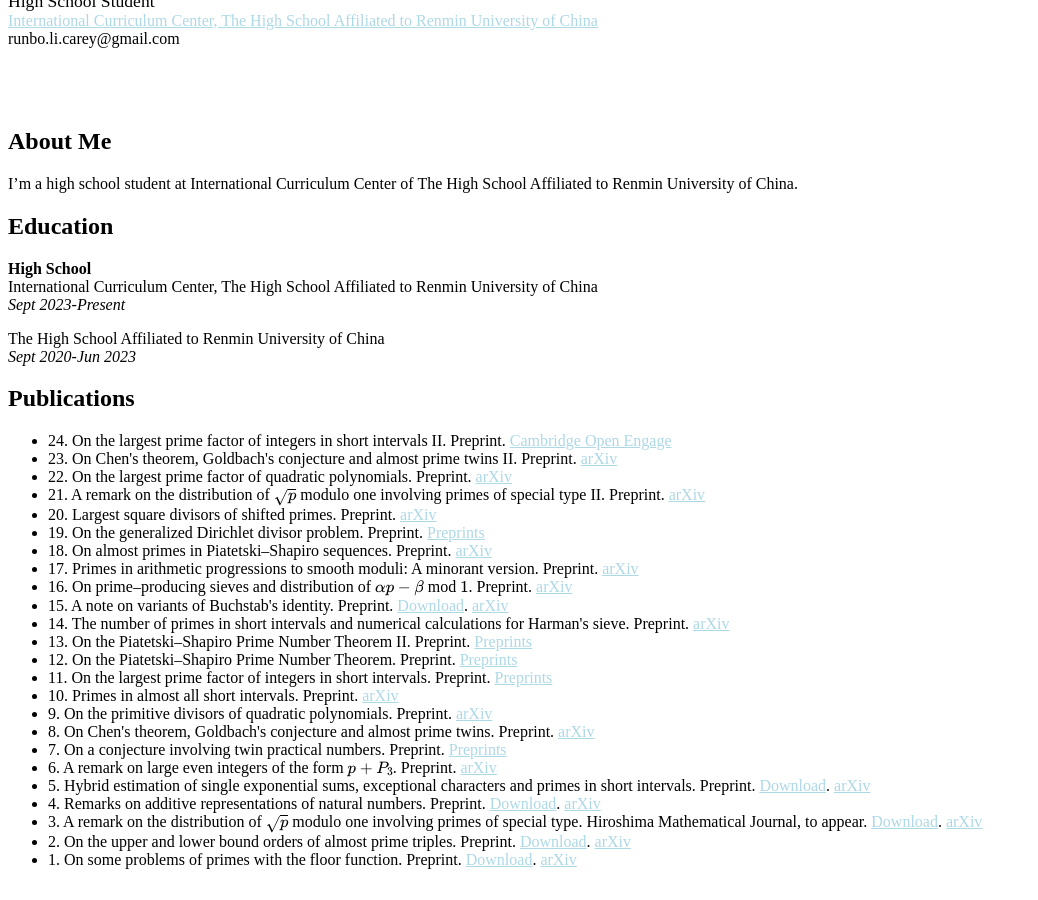
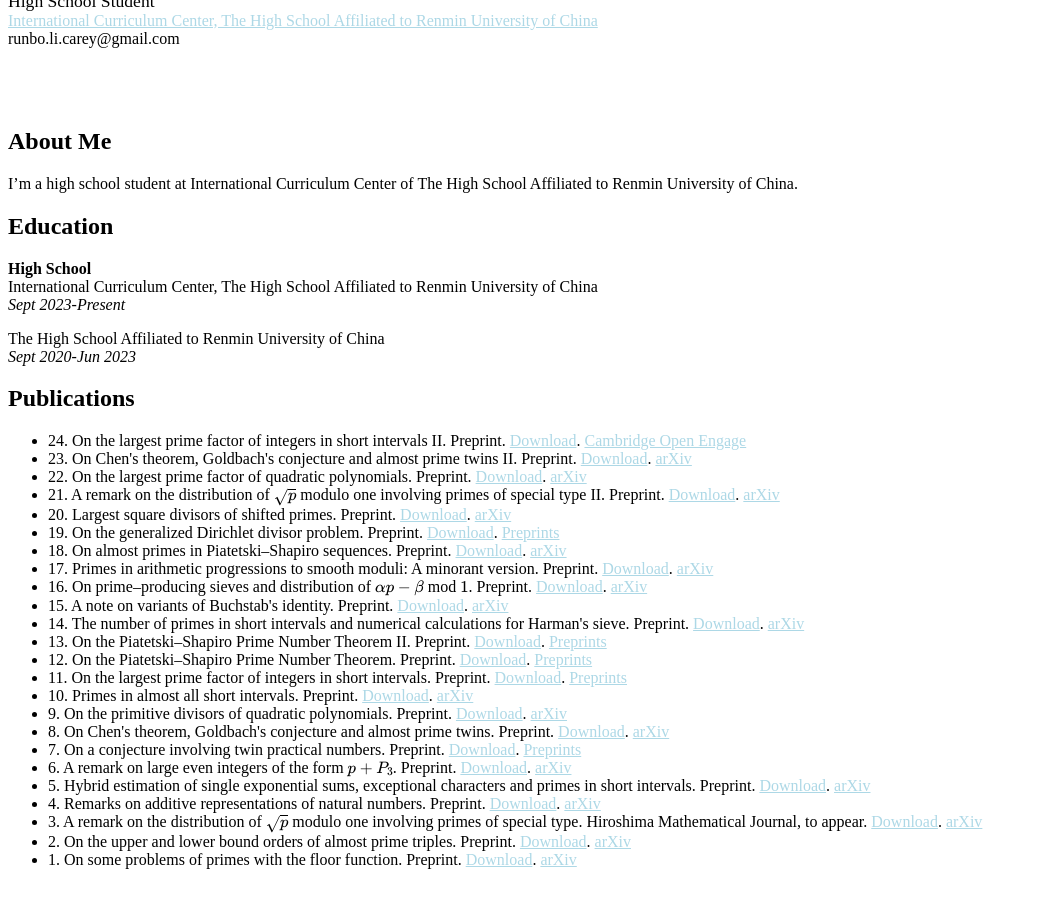
Before and after one commit to CareyRunboLi/CareyRunboLi.github.io, a Jekyll site: the page built from index.md, in a window 1280 px wide and 900 px high, scrolled down 1381 px. Shown: the whole window, without its empty margins (0-1038 px from the left). Built offline with Jekyll 4.4.1, drawn with Linux system fonts in a browser that asks for light colours; some web fonts are replaced; formulas are drawn with MathJax 3; a style sheet for code colours, icons or effects is not loaded; our own code applies the rules of GitHub Pages for plain Markdown files.

Commit message:
Update preprints.md

```diff
--- a/_includes/preprints.md
+++ b/_includes/preprints.md
@@ -7,25 +7,25 @@
 ## Publications
 
 <ul style="margin:0 0 5px;">
-  <li>24. On the largest prime factor of integers in short intervals II. Preprint. <a href="https://doi.org/10.33774/coe-2025-xnbjq"><span>Cambridge Open Engage</span></a></li>
-  <li>23. On Chen's theorem, Goldbach's conjecture and almost prime twins II. Preprint. <a href="https://arxiv.org/abs/2405.05727v4"><span>arXiv</span></a></li>
-  <li>22. On the largest prime factor of quadratic polynomials. Preprint. <a href="https://arxiv.org/abs/2406.07575v2"><span>arXiv</span></a></li>
-  <li>21. A remark on the distribution of $\sqrt{p}$ modulo one involving primes of special type II. Preprint. <a href="https://arxiv.org/abs/2401.01351v2"><span>arXiv</span></a></li>
-  <li>20. Largest square divisors of shifted primes. Preprint. <a href="https://arxiv.org/abs/2505.23779v1"><span>arXiv</span></a></li>
-  <li>19. On the generalized Dirichlet divisor problem. Preprint. <a href="https://www.preprints.org/manuscript/202505.1432/v1"><span>Preprints</span></a></li>
-  <li>18. On almost primes in Piatetski–Shapiro sequences. Preprint. <a href="https://arxiv.org/abs/2505.09634"><span>arXiv</span></a></li>
-  <li>17. Primes in arithmetic progressions to smooth moduli: A minorant version. Preprint. <a href="https://arxiv.org/abs/2505.09629v1"><span>arXiv</span></a></li>
-  <li>16. On prime–producing sieves and distribution of $\alpha p - \beta$ mod $1$. Preprint. <a href="https://arxiv.org/abs/2504.13195v2"><span>arXiv</span></a></li>
+  <li>24. On the largest prime factor of integers in short intervals II. Preprint. <a href="http://runbolicarey.com/assets/downloads/On_the_largest_prime_factor_of_integers_in_short_intervals_II.pdf"><span>Download</span></a>. <a href="https://doi.org/10.33774/coe-2025-xnbjq"><span>Cambridge Open Engage</span></a></li>
+  <li>23. On Chen's theorem, Goldbach's conjecture and almost prime twins II. Preprint. <a href="http://runbolicarey.com/assets/downloads/On_Chen_s_theorem__Goldbach_s_conjecture_and_almost_prime_twins_II.pdf"><span>Download</span></a>. <a href="https://arxiv.org/abs/2405.05727v4"><span>arXiv</span></a></li>
+  <li>22. On the largest prime factor of quadratic polynomials. Preprint. <a href="http://runbolicarey.com/assets/downloads/On_the_largest_prime_factor_of_quadratic_polynomials.pdf"><span>Download</span></a>. <a href="https://arxiv.org/abs/2406.07575v2"><span>arXiv</span></a></li>
+  <li>21. A remark on the distribution of $\sqrt{p}$ modulo one involving primes of special type II. Preprint. <a href="http://runbolicarey.com/assets/downloads/A_remark_on_the_distribution_of__p_modulo_one_involving_primes_of_special_type_II.pdf"><span>Download</span></a>. <a href="https://arxiv.org/abs/2401.01351v2"><span>arXiv</span></a></li>
+  <li>20. Largest square divisors of shifted primes. Preprint. <a href="http://runbolicarey.com/assets/downloads/Largest_square_divisors_of_shifted_primes.pdf"><span>Download</span></a>. <a href="https://arxiv.org/abs/2505.23779v1"><span>arXiv</span></a></li>
+  <li>19. On the generalized Dirichlet divisor problem. Preprint. <a href="http://runbolicarey.com/assets/downloads/On_the_generalized_Dirichlet_divisor_problem.pdf"><span>Download</span></a>. <a href="https://www.preprints.org/manuscript/202505.1432/v1"><span>Preprints</span></a></li>
+  <li>18. On almost primes in Piatetski–Shapiro sequences. Preprint. <a href="http://runbolicarey.com/assets/downloads/On_almost_primes_in_Piatetski__Shapiro_sequences.pdf"><span>Download</span></a>. <a href="https://arxiv.org/abs/2505.09634"><span>arXiv</span></a></li>
+  <li>17. Primes in arithmetic progressions to smooth moduli: A minorant version. Preprint. <a href="http://runbolicarey.com/assets/downloads/Primes_in_arithmetic_progressions_to_smooth_moduli.pdf"><span>Download</span></a>. <a href="https://arxiv.org/abs/2505.09629v1"><span>arXiv</span></a></li>
+  <li>16. On prime–producing sieves and distribution of $\alpha p - \beta$ mod $1$. Preprint. <a href="http://runbolicarey.com/assets/downloads/On_prime__producing_sieves_and_distribution_of_ap_b_mod_1.pdf"><span>Download</span></a>. <a href="https://arxiv.org/abs/2504.13195v2"><span>arXiv</span></a></li>
   <li>15. A note on variants of Buchstab's identity. Preprint. <a href="http://runbolicarey.com/assets/downloads/A_note_on_variants_of_Buchstab_s_identity.pdf"><span>Download</span></a>. <a href="https://arxiv.org/abs/2504.07974v1"><span>arXiv</span></a></li>
-  <li>14. The number of primes in short intervals and numerical calculations for Harman's sieve. Preprint. <a href="https://arxiv.org/abs/2308.04458v6"><span>arXiv</span></a></li>
-  <li>13. On the Piatetski–Shapiro Prime Number Theorem II. Preprint. <a href="https://www.preprints.org/manuscript/202504.1165/v1"><span>Preprints</span></a></li>
-  <li>12. On the Piatetski–Shapiro Prime Number Theorem. Preprint. <a href="https://www.preprints.org/manuscript/202504.1190/v1"><span>Preprints</span></a></li>
-  <li>11. On the largest prime factor of integers in short intervals. Preprint. <a href="https://www.preprints.org/manuscript/202504.1212/v1"><span>Preprints</span></a></li>
-  <li>10. Primes in almost all short intervals. Preprint. <a href="https://arxiv.org/abs/2407.05651v5"><span>arXiv</span></a></li>
-  <li>9. On the primitive divisors of quadratic polynomials. Preprint. <a href="https://arxiv.org/abs/2406.07575v1"><span>arXiv</span></a></li>
-  <li>8. On Chen's theorem, Goldbach's conjecture and almost prime twins. Preprint. <a href="https://arxiv.org/abs/2405.05727v3"><span>arXiv</span></a></li>
-  <li>7. On a conjecture involving twin practical numbers. Preprint. <a href="https://www.preprints.org/manuscript/202504.1211/v1"><span>Preprints</span></a></li>
-  <li>6. A remark on large even integers of the form $p + P_3$. Preprint. <a href="https://arxiv.org/abs/2403.09691v1"><span>arXiv</span></a></li>
+  <li>14. The number of primes in short intervals and numerical calculations for Harman's sieve. Preprint. <a href="http://runbolicarey.com/assets/downloads/The_number_of_primes_in_short_intervals_and_numerical_calculations_for_Harman_s_sieve.pdf"><span>Download</span></a>. <a href="https://arxiv.org/abs/2308.04458v6"><span>arXiv</span></a></li>
+  <li>13. On the Piatetski–Shapiro Prime Number Theorem II. Preprint. <a href="http://runbolicarey.com/assets/downloads/On_the_Piatetski_Shapiro_prime_number_theorem_II.pdf"><span>Download</span></a>. <a href="https://www.preprints.org/manuscript/202504.1165/v1"><span>Preprints</span></a></li>
+  <li>12. On the Piatetski–Shapiro Prime Number Theorem. Preprint. <a href="http://runbolicarey.com/assets/downloads/On_the_Piatetski_Shapiro_prime_number_theorem.pdf"><span>Download</span></a>. <a href="https://www.preprints.org/manuscript/202504.1190/v1"><span>Preprints</span></a></li>
+  <li>11. On the largest prime factor of integers in short intervals. Preprint. <a href="http://runbolicarey.com/assets/downloads/On_the_largest_prime_factor_of_integers_in_short_intervals.pdf"><span>Download</span></a>. <a href="https://www.preprints.org/manuscript/202504.1212/v1"><span>Preprints</span></a></li>
+  <li>10. Primes in almost all short intervals. Preprint. <a href="http://runbolicarey.com/assets/downloads/Primes_in_almost_all_short_intervals.pdf"><span>Download</span></a>. <a href="https://arxiv.org/abs/2407.05651v5"><span>arXiv</span></a></li>
+  <li>9. On the primitive divisors of quadratic polynomials. Preprint. <a href="http://runbolicarey.com/assets/downloads/On_the_primitive_divisors_of_quadratic_polynomials.pdf"><span>Download</span></a>. <a href="https://arxiv.org/abs/2406.07575v1"><span>arXiv</span></a></li>
+  <li>8. On Chen's theorem, Goldbach's conjecture and almost prime twins. Preprint. <a href="http://runbolicarey.com/assets/downloads/On_Chen_s_theorem__Goldbach_s_conjecture_and_almost_prime_twins.pdf"><span>Download</span></a>. <a href="https://arxiv.org/abs/2405.05727v3"><span>arXiv</span></a></li>
+  <li>7. On a conjecture involving twin practical numbers. Preprint. <a href="http://runbolicarey.com/assets/downloads/On_a_conjecture_involving_twin_practical_numbers.pdf"><span>Download</span></a>. <a href="https://www.preprints.org/manuscript/202504.1211/v1"><span>Preprints</span></a></li>
+  <li>6. A remark on large even integers of the form $p + P_3$. Preprint. <a href="http://runbolicarey.com/assets/downloads/A_remark_on_large_even_integers_of_the_form_p_P3.pdf"><span>Download</span></a>. <a href="https://arxiv.org/abs/2403.09691v1"><span>arXiv</span></a></li>
   <li>5. Hybrid estimation of single exponential sums, exceptional characters and primes in short intervals. Preprint. <a href="http://runbolicarey.com/assets/downloads/Hybrid_estimation_of_exponential_sums__exceptional_characters_and_primes_in_short_intervals.pdf"><span>Download</span></a>. <a href="https://arxiv.org/abs/2401.11139v3"><span>arXiv</span></a></li>
   <li>4. Remarks on additive representations of natural numbers. Preprint. <a href="http://runbolicarey.com/assets/downloads/Remarks_on_additive_representations_of_natural_numbers__0_9409___8pt_.pdf"><span>Download</span></a>. <a href="https://arxiv.org/abs/2309.03218v6"><span>arXiv</span></a></li>
   <li>3. A remark on the distribution of $\sqrt{p}$ modulo one involving primes of special type. Hiroshima Mathematical Journal, to appear. <a href="http://runbolicarey.com/assets/downloads/A_remark_on_the_distribution_of__p_modulo_one_involving_primes_of_special_type.pdf"><span>Download</span></a>. <a href="https://arxiv.org/abs/2401.01351v1"><span>arXiv</span></a></li>
```
